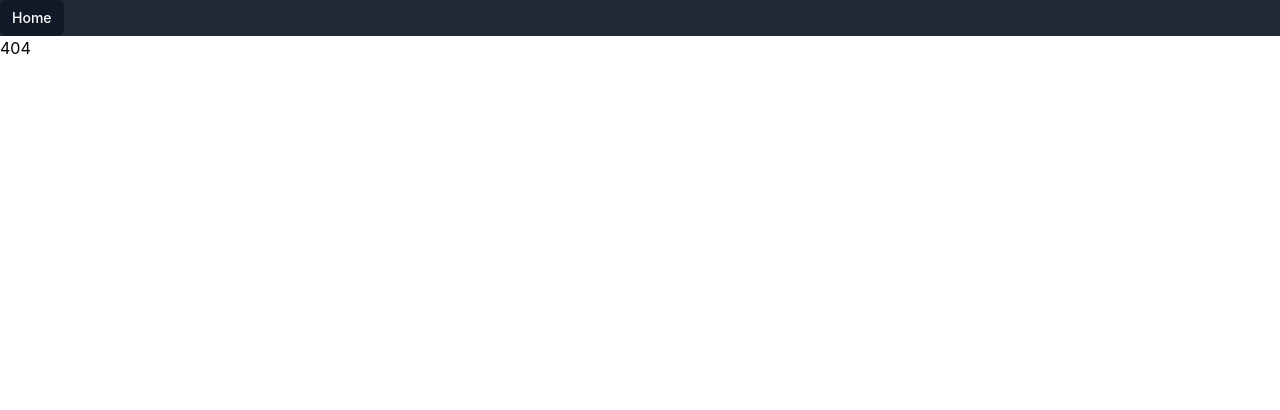
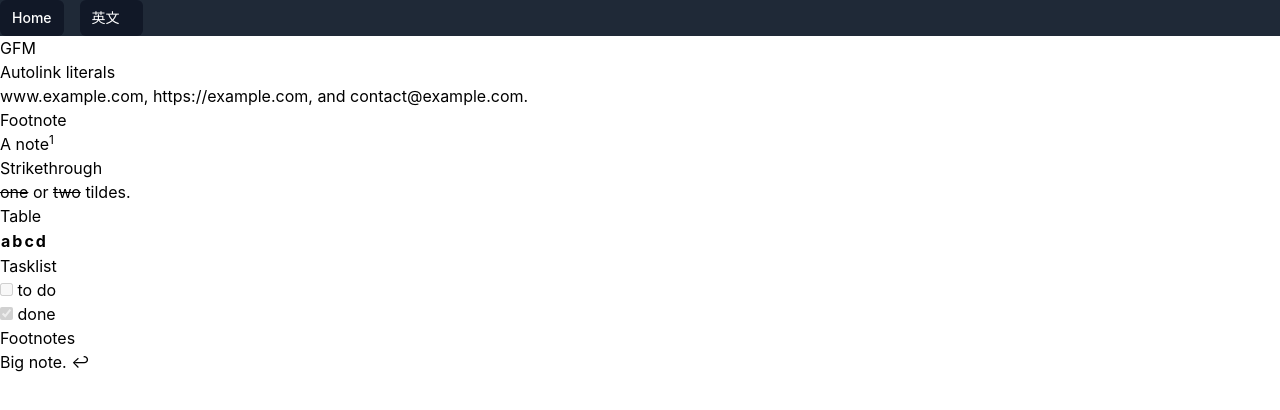
Before and after one commit to akira103150146/akira103150146.github.io, a React (Create React App) app: page /english-class in a window 1280 px wide. Before the commit this address had no page. Shown: the top 410 px of the page. Built offline with nearby package versions, Linux system fonts and the light colour scheme.

Commit message:
add english class page & refactor

```diff
--- a/src/App.tsx
+++ b/src/App.tsx
@@ -2,14 +2,16 @@ import { BrowserRouter, Route, Routes } from "react-router-dom";
 import Layout from "./Layout";
 import Login from "./pages/Login";
 import NotFound from "./pages/NotFound";
-import Ruletto from "./pages/Ruletto";
+import Home from "./pages/Home";
+import English from "./pages/English";
 
 function App() {
   return (
     <BrowserRouter>
       <Routes>
         <Route path="/" element={Layout()}>
-          <Route index element={Ruletto()}/>
+          <Route index element={Home()}/>
+          <Route path="/english-class" element={English()}></Route>
           <Route path="*" element={<NotFound />} />
         </Route>
       </Routes>
--- a/src/Layout.tsx
+++ b/src/Layout.tsx
@@ -3,15 +3,16 @@ import MyLink from "./components/MyLink";
 
 const Layout = () => {
   const links: Map<string, string> = new Map([
-    ['/', 'Home'],
-    ['/blogs', 'Blogs'],
-    ['contact', 'Contact']
+    ['/', '首頁'],
+    ['/english-class', '英文'],
+
   ]);
   return (
     <>
       <nav className="bg-gray-800 " >
         <ul className="inline-grid grid-cols-3 gap-4">
           <MyLink url='/' name='Home'></MyLink>
+          <MyLink url='/english-class' name='英文'></MyLink>
         </ul>
       </nav>
 
--- /dev/null
+++ b/src/md/grammar.md
@@ -0,0 +1,25 @@
+# GFM
+
+## Autolink literals
+
+www.example.com, https://example.com, and contact@example.com.
+
+## Footnote
+
+A note[^1]
+
+[^1]: Big note.
+
+## Strikethrough
+
+~one~ or ~~two~~ tildes.
+
+## Table
+
+| a | b  |  c |  d  |
+| - | :- | -: | :-: |
+
+## Tasklist
+
+* [ ] to do
+* [x] done
--- /dev/null
+++ b/src/pages/English.tsx
@@ -0,0 +1,18 @@
+import { useEffect, useState } from "react";
+import Markdown from "react-markdown";
+import remarkGfm from "remark-gfm";
+import grammar from "../md/grammar.md";
+
+function English() {
+    const [markdown, setMarkdown] = useState('');
+    useEffect(() => {
+        fetch(grammar).then(res => res.text()).then(text => setMarkdown(text))
+    }, [])
+    return (
+        <Markdown remarkPlugins={[remarkGfm]}>
+            {markdown}
+        </Markdown>
+    )
+}
+
+export default English;
--- /dev/null
+++ b/src/pages/Home.tsx
@@ -0,0 +1,5 @@
+function Home() {
+    return <div>看甚麼看 還在寫</div>
+}
+
+export default Home;
--- a/src/pages/Ruletto.tsx
+++ /dev/null
@@ -1,5 +0,0 @@
-function Ruletto() {
-    return <div>轉輪盤</div>
-}
-
-export default Ruletto;
```
